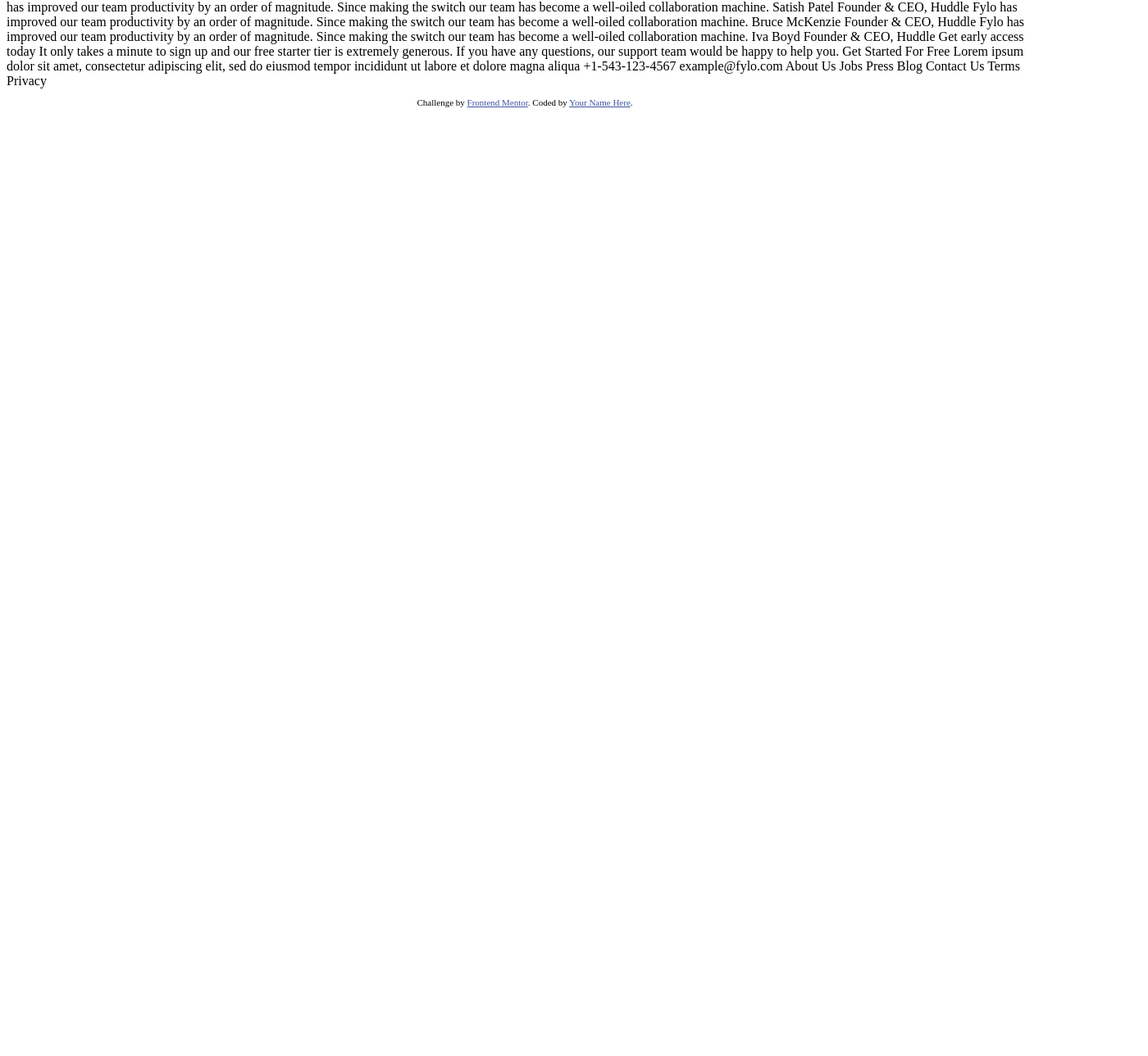
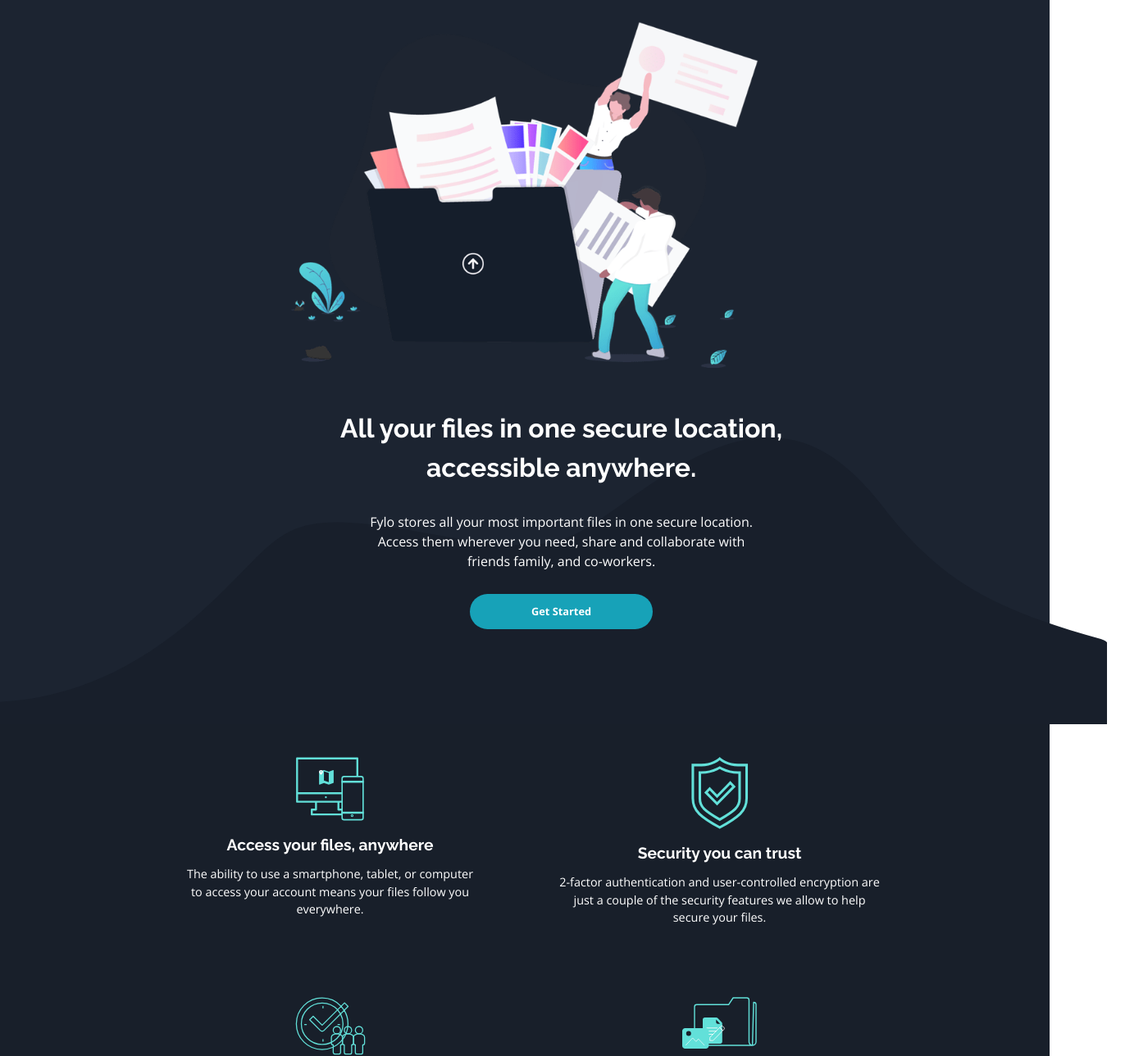
Before and after one commit to srijan-96/fylo-dark-theme-landing-page, a plain HTML site: page index.html in a window 1280 px wide. Shown: the part 116-1405 px from the top of the page at 82% size, 1400 px wide, since content can reach past the window. Before the commit the page ends 800 px from the top, so only its background shows below. Drawn offline with nearby package versions, Linux system fonts and the light colour scheme.

Commit message:
Added title and feature section --Desktop version

```diff
--- /dev/null
+++ b/css/styles.css
@@ -0,0 +1,106 @@
+body {
+  overflow-x: hidden;
+  font-family: 'Open Sans', sans-serif;
+  color: #fff;
+}
+
+h1 {
+  font-size: 2rem;
+  font-family: 'Raleway', sans-serif;
+  font-weight: 700;
+  line-height: 1.5;
+}
+
+h3 {
+  font-size: 1.2rem;
+  font-family: 'Raleway', sans-serif;
+  font-weight: 700;
+  line-height: 1.5;
+}
+
+/***************** Title Section *********************/
+#title {
+  background-color: hsl(217, 28%, 15%);
+  text-align: center;
+}
+
+.container-fluid {
+  padding: 50px 70px 0px 70px;
+}
+
+.intro-image {
+  margin-top: 30px;
+  width: 50%;
+}
+
+.nav-item {
+  margin-left: 15px;
+  margin-right: 15px;
+}
+
+/***************** Introduction Section *********************/
+#intro-section {
+  text-align: center;
+  background-color: hsl(217, 28%, 15%);
+}
+
+.introduction {
+  padding: 40px 15px 20px 15px;
+  top: 575px;
+  left: 400px;
+  position: absolute;
+  z-index: 1;
+}
+
+.background-image {
+  margin-top: 85px;
+  width: 1350px;
+  height: 350px;
+  margin-right: 50px;
+  position: relative;
+}
+
+.app-intro {
+  line-height: 1.5;
+  margin-top: 30px;
+}
+
+.btn-info {
+  font-size: 0.8rem;
+  padding: 12px 75px;
+  border: 0 none;
+  font-weight: 700;
+  border-radius: 24px;
+  margin-top: 12px;
+}
+
+/***************** Features Section *********************/
+#features {
+  background-color: hsl(218, 28%, 13%);
+  text-align: center;
+  padding: 30px 40px 30px 40px;
+}
+
+.feature-desc {
+  font-size: 0.9rem;
+  line-height: 1.5;
+  margin-top: 10px;
+}
+
+.feature-container {
+  padding: 10px 140px 10px 140px;
+}
+
+.feature-title {
+  margin-top: 15px;
+}
+
+.row {
+  margin-bottom: 70px;
+}
+
+/* * {
+  background: #000 !important;
+  color: #0f0 !important;
+  outline: solid #f00 1px !important;
+} */
--- a/index.html
+++ b/index.html
@@ -1,51 +1,120 @@
 <!DOCTYPE html>
 <html lang="en">
+
 <head>
   <meta charset="UTF-8">
   <meta name="viewport" content="width=device-width, initial-scale=1.0"> <!-- displays site properly based on user's device -->
 
   <link rel="icon" type="image/png" sizes="32x32" href="./images/favicon-32x32.png">
-
   <title>Frontend Mentor | Fylo landing page with dark theme and features grid</title>
 
-  <!-- Feel free to remove these styles or customise in your own stylesheet 👍 -->
-  <style>
-    .attribution { font-size: 11px; text-align: center; }
-    .attribution a { color: hsl(228, 45%, 44%); }
-  </style>
+  <!-- Google Fonts -->
+  <link href="https://fonts.googleapis.com/css2?family=Open+Sans:wght@400;700&family=Raleway:wght@400;700&display=swap" rel="stylesheet">
+
+  <!-- Bootstrap cdn -->
+  <link rel="stylesheet" href="https://stackpath.bootstrapcdn.com/bootstrap/4.5.0/css/bootstrap.min.css" integrity="sha384-9aIt2nRpC12Uk9gS9baDl411NQApFmC26EwAOH8WgZl5MYYxFfc+NcPb1dKGj7Sk" crossorigin="anonymous">
+
+  <!-- External CSS -->
+  <link rel="stylesheet" href="css/styles.css">
+
+  <!-- External JavaScript -->
+  <script src="https://use.fontawesome.com/releases/v5.13.1/js/all.js"></script>
+  <script src="https://code.jquery.com/jquery-3.5.1.slim.min.js" integrity="sha384-DfXdz2htPH0lsSSs5nCTpuj/zy4C+OGpamoFVy38MVBnE+IbbVYUew+OrCXaRkfj" crossorigin="anonymous"></script>
+  <script src="https://cdn.jsdelivr.net/npm/popper.js@1.16.0/dist/umd/popper.min.js" integrity="sha384-Q6E9RHvbIyZFJoft+2mJbHaEWldlvI9IOYy5n3zV9zzTtmI3UksdQRVvoxMfooAo" crossorigin="anonymous"></script>
+  <script src="https://stackpath.bootstrapcdn.com/bootstrap/4.5.0/js/bootstrap.min.js" integrity="sha384-OgVRvuATP1z7JjHLkuOU7Xw704+h835Lr+6QL9UvYjZE3Ipu6Tp75j7Bh/kR0JKI" crossorigin="anonymous"></script>
+
 </head>
+
 <body>
-  Features
-  Team
-  Sign In
 
-  All your files in one secure location, accessible anywhere.
+  <section id="title">
 
-  Fylo stores all your most important files in one secure location. Access them wherever
-  you need, share and collaborate with friends family, and co-workers.
+    <div class="container-fluid">
 
-  Get Started
 
-  Access your files, anywhere
+      <!-- Nav Bar -->
+      <nav class="navbar navbar-expand navbar-expand-lg navbar-dark">
+        <a class="navbar-brand" href="#">
+          <img src="images/logo.svg" width="70%" class="d-inline-block align-top" alt="" loading="lazy">
+        </a>
+        <div class="collapse navbar-collapse" id="navbarSupportedContent">
+          <ul class="navbar-nav ml-auto">
+            <li class="nav-item">
+              <a class="nav-link" href="#">Features</a>
+            </li>
+            <li class="nav-item">
+              <a class="nav-link" href="#">Team</a>
+            </li>
+            <li class="nav-item">
+              <a class="nav-link" href="#">Sign in</a>
+            </li>
+          </ul>
+        </div>
+      </nav>
+      <img class="intro-image" src="images/illustration-intro.png" alt="intro">
+    </div>
+  </section>
 
-  The ability to use a smartphone, tablet, or computer to access your account means your
-  files follow you everywhere.
 
-  Security you can trust
 
-  2-factor authentication and user-controlled encryption are just a couple of the security
-  features we allow to help secure your files.
+  <section id="intro-section">
 
-  Real-time collaboration
+    <img class="background-image" src="images/bg-curvy-desktop.svg" alt="intro">
+    <div class="container">
+      <div class="introduction">
+        <h1>All your files in one secure location,<br />
+          accessible anywhere.</h1>
+        <p class="app-intro">Fylo stores all your most important files in one secure location.<br />Access them wherever
+          you need, share and collaborate with<br />friends family, and co-workers.</p>
 
-  Securely share files and folders with friends, family and colleagues for live collaboration.
-  No email attachments required.
+        <button type="button" class="btn btn-info btn-lg">Get Started</button>
 
-  Store any type of file
+      </div>
+    </div>
 
-  Whether you're sharing holidays photos or work documents, Fylo has you covered allowing for all
-  file types to be securely stored and shared.
 
+  </section>
+
+
+  <section id="features">
+
+    <div class="container-fluid feature-container">
+
+      <div class="row">
+        <div class="col-lg-6">
+          <img class="feature-icon" src="images/icon-access-anywhere.svg" alt="feature-1">
+          <h3 class="feature-title">Access your files, anywhere</h3>
+          <p class="feature-desc">The ability to use a smartphone, tablet, or computer</br>to access your account means your
+            files follow you</br>everywhere.</p>
+
+        </div>
+        <div class="col-lg-6">
+          <img class="feature-icon" src="images/icon-security.svg" alt="feature-2">
+          <h3 class="feature-title">Security you can trust</h3>
+          <p class="feature-desc">2-factor authentication and user-controlled encryption are</br>just a couple of the security
+            features we allow to help</br>secure your files.</p>
+        </div>
+      </div>
+      <div class="row">
+        <div class="col-lg-6">
+          <img class="feature-icon" src="images/icon-collaboration.svg" alt="feature-3">
+          <h3 class="feature-title">Real-time collaboration</h3>
+          <p class="feature-desc">Securely share files and folders with friends, family and</br>colleagues for live collaboration.
+            No email attachments</br>required.</p>
+
+        </div>
+        <div class="col-lg-6">
+          <img class="feature-icon" src="images/icon-any-file.svg" alt="feature-4">
+          <h3 class="feature-title">Store any type of file</h3>
+          <p class="feature-desc">Whether you're sharing holidays photos or work</br>documents, Fylo has you covered allowing for all
+            file</br>types to be securely stored and shared.</p>
+        </div>
+      </div>
+    </div>
+
+  </section>
+
+<!--
   Stay productive, wherever you are
 
   Never let location be an issue when accessing your files. Fylo has you covered for all of your file
@@ -94,7 +163,7 @@
 
   Contact Us
   Terms
-  Privacy
+  Privacy -->
 
   <footer>
     <p class="attribution">
@@ -103,4 +172,5 @@
     </p>
   </footer>
 </body>
+
 </html>
```
